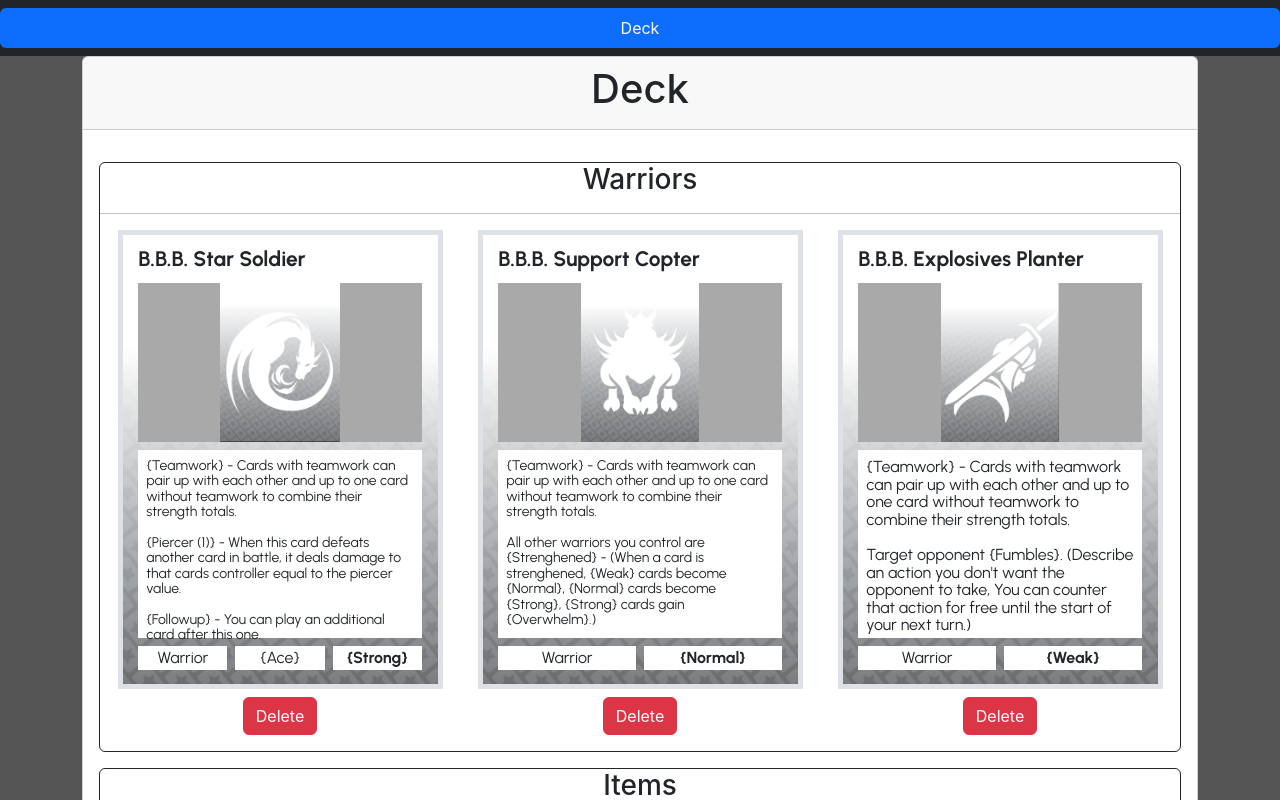
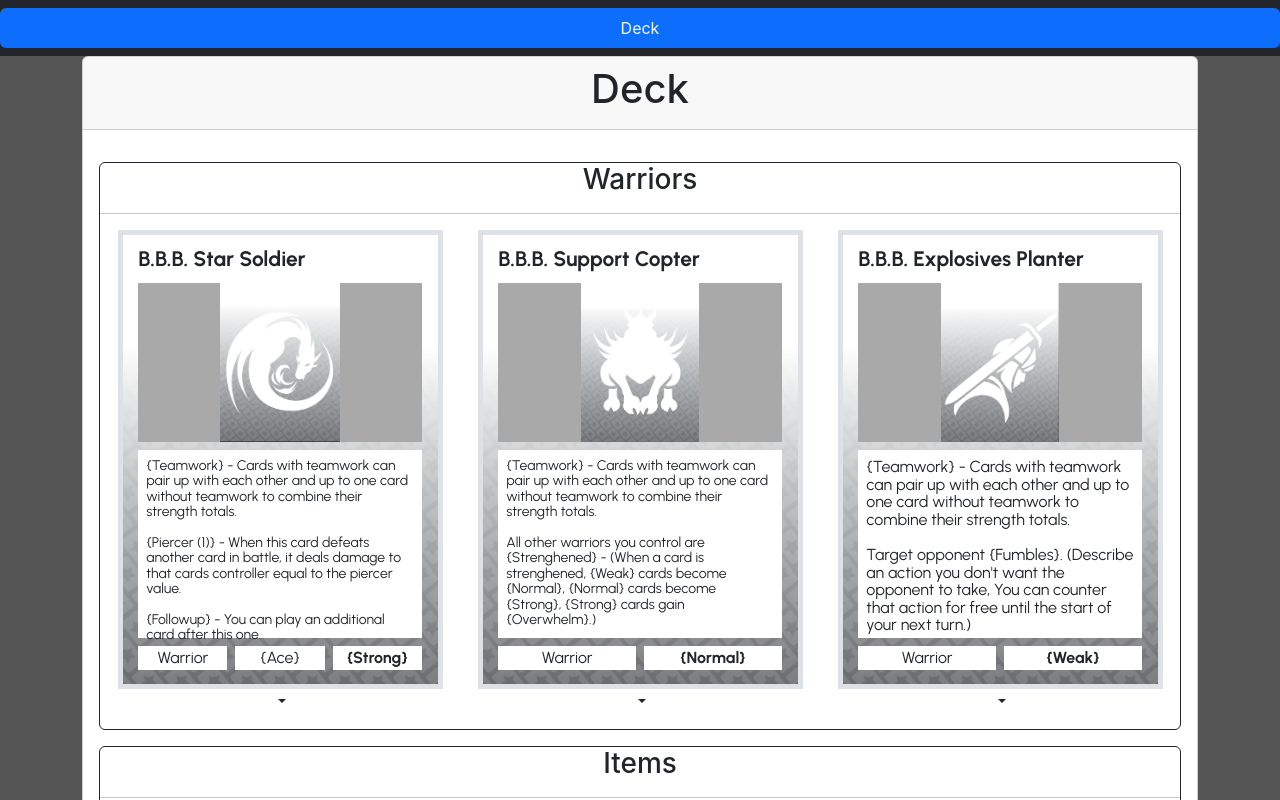
Before and after one commit to greg93john/perfect-draw-card-creator, a React (Create React App) app: page / in a window 1280 px wide. Shown: the top 800 px of the page. Built offline with nearby package versions, Linux system fonts and the light colour scheme.

Commit message:
adds styling to the delete feature

```diff
--- a/src/App.css
+++ b/src/App.css
@@ -11,6 +11,30 @@ body {
   max-width: 90%;
   display: flow-root;
   font-family: 'Urbanist-VariableFont';
+}
+
+[data-bs-theme="red"] {
+  --bs-body-color: var(--bs-white);
+  --bs-body-color-rgb: #{to-rgb($white)};
+  --bs-body-bg: var(--bs-red);
+  --bs-body-bg-rgb: #{to-rgb($red)};
+  --bs-tertiary-bg: #{$red-600};
+
+  .dropdown-menu {
+    --bs-dropdown-bg: #{mix($red-500, $red-600)};
+    --bs-dropdown-link-active-bg: #{$red-700};
+  }
+
+  .btn-extra {
+    --bs-btn-bg: #{mix($gray-600, $red-400, .5)};
+    --bs-btn-border-color: #{rgba($white, .25)};
+    --bs-btn-hover-bg: #{darken(mix($gray-600, $red-400, .5), 5%)};
+    --bs-btn-hover-border-color: #{rgba($white, .25)};
+    --bs-btn-active-bg: #{darken(mix($gray-600, $red-400, .5), 10%)};
+    --bs-btn-active-border-color: #{rgba($white, .5)};
+    --bs-btn-focus-border-color: #{rgba($white, .5)};
+    --bs-btn-focus-box-shadow: 0 0 0 .25rem rgba(255, 255, 255, .2);
+  }
 }
 
 .card-image {
@@ -55,8 +79,6 @@ body {
 .trading-card-image-field {
   background-color: darkgrey;
 }
-
-
 
 .card-ace-field,
 .card-strength-field,
--- a/src/components/tab-bodies/Deck.jsx
+++ b/src/components/tab-bodies/Deck.jsx
@@ -35,7 +35,6 @@ function Deck(props) {
 
         let i = 0;
         Object.keys(_deck[_card.type + 's'].cards).map((_cardName) => { _deck[_card.type + 's'].cards[_cardName].id = i; i++; });
-        console.log(_deck);
         props.updateCharData("deck", { ..._deck });
     }
 
--- a/src/components/tab-elements/DisplayCard.jsx
+++ b/src/components/tab-elements/DisplayCard.jsx
@@ -23,7 +23,7 @@ function DisplayCard(props) {
     }, [props.cardObject]);
 
     return (
-        <div className="trading-card border border-5 mx-auto">
+        <div className="trading-card border border-5">
             <div ref={nameTextContainerRef} className="trading-card-name-field text-start my-2">
                 {_card.name}
             </div>
--- a/src/components/tab-elements/DisplayTypeCategory.jsx
+++ b/src/components/tab-elements/DisplayTypeCategory.jsx
@@ -23,9 +23,15 @@ function DisplayTypeCategory(props) {
                         const _cardObject = { ..._cards[_cardName], name: _cardName, type: _cardsType.slice(0, -1) };
 
                         return (
-                            <div key={_cardName + _cardName.id} className="col">
-                                <DisplayCard cardObject={_cardObject} />
-                                <button className="btn btn-danger mt-2" onClick={() => { HandleDeleteCall(_cardObject) }}>Delete</button>
+                            <div key={_cardName + _cardObject.id} className="col d-flex">
+                                <div className="dropdown-center mx-auto">
+                                    <div className="dropdown-toggle" href="" role="button" id={_cardName + _cardObject.type + _cardObject.id} data-bs-toggle="dropdown" aria-expanded="false">
+                                        <DisplayCard cardObject={_cardObject} />
+                                    </div>
+                                    <ul className="dropdown-menu text-center" data-bs-theme="red">
+                                        <li><button className="btn btn-extra dropdown-item" type="button" onClick={() => { HandleDeleteCall(_cardObject) }}> Delete</button></li>
+                                    </ul>
+                                </div>
                             </div>
                         )
                     })
```
